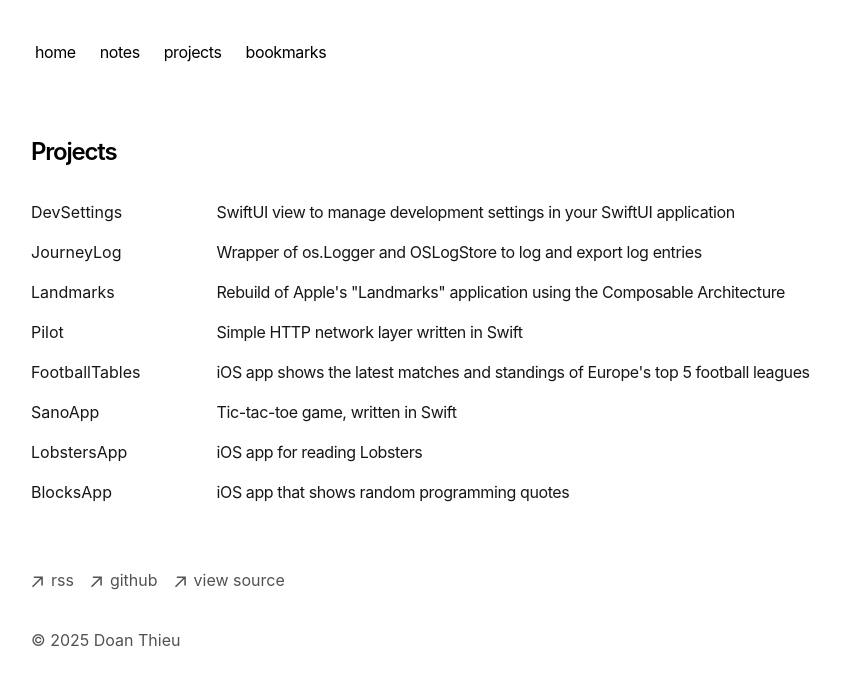
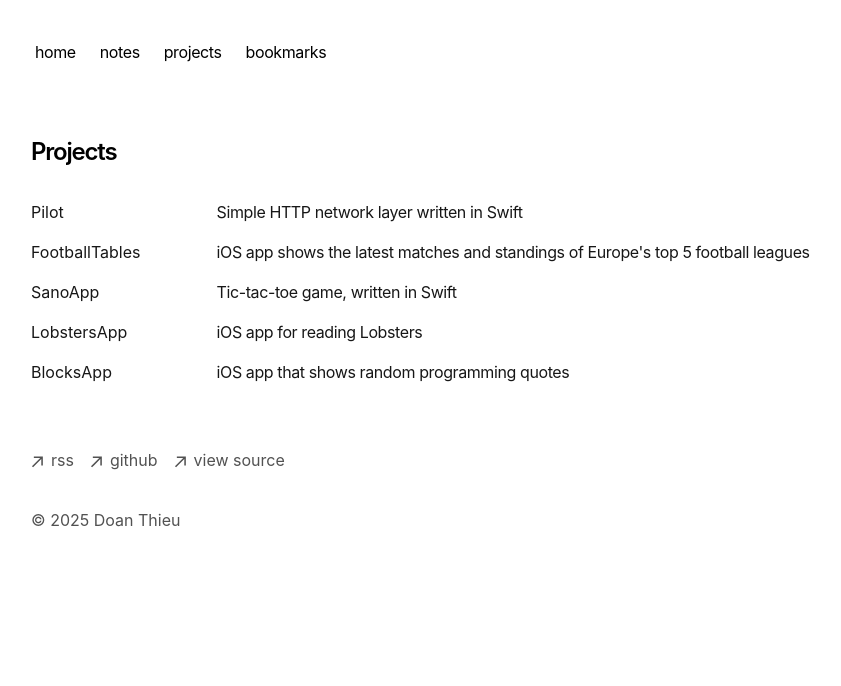
Before and after one commit to Thieurom/thieus-notes, a Next.js app: page /projects in a window 1280 px wide. Shown: the top 686 px of the page, without its empty margins (161-1002 px from the left). Built offline with nearby package versions, Linux system fonts and the light colour scheme.

Commit message:
fix: update blog content and post rendering

```diff
--- a/app/components/bookmarks.tsx
+++ b/app/components/bookmarks.tsx
@@ -9,13 +9,12 @@
       {bookmarks.map((bookmark, index) => (
         <li key={index}>
           <Link
+            className="text-neutral-900 dark:text-neutral-400"
             href={bookmark.url}
             rel="noopener noreferrer"
             target="_blank"
           >
-              <p className="text-neutral-900 dark:text-neutral-400">
-                {bookmark.title}
-              </p>
+            {bookmark.title}
           </Link>
         </li>
       ))}
--- a/app/components/mdx.tsx
+++ b/app/components/mdx.tsx
@@ -1,5 +1,4 @@
 import Link from 'next/link'
-import Image from 'next/image'
 import { MDXRemote } from 'next-mdx-remote/rsc'
 import { highlight } from 'sugar-high'
 import React from 'react'
@@ -44,8 +43,8 @@
   return <a target="_blank" rel="noopener noreferrer" {...props} />
 }
 
-function RoundedImage(props) {
-  return <Image alt={props.alt} className="rounded-lg" {...props} />
+function RoundedImage({ alt, ...props }: React.ComponentProps<'img'>) {
+  return <img alt={alt} className="rounded-lg" {...props} />
 }
 
 function Code({ children, ...props }) {
--- a/app/posts/[slug]/page.tsx
+++ b/app/posts/[slug]/page.tsx
@@ -11,8 +11,9 @@
   }))
 }
 
-export function generateMetadata({ params }) {
-  let post = getBlogPosts().find((post) => post.slug === params.slug)
+export async function generateMetadata({ params }) {
+  let { slug } = await params
+  let post = getBlogPosts().find((post) => post.slug === slug)
   if (!post) {
     return
   }
@@ -51,8 +52,9 @@
   }
 }
 
-export default function Blog({ params }) {
-  let post = getBlogPosts().find((post) => post.slug === params.slug)
+export default async function Blog({ params }) {
+  let { slug } = await params
+  let post = getBlogPosts().find((post) => post.slug === slug)
 
   if (!post) {
     notFound()
--- a/app/posts/posts/learning-basics-of-swiftui.mdx
+++ b/app/posts/posts/learning-basics-of-swiftui.mdx
@@ -8,14 +8,11 @@
 
 I made an iOS app named The Airliners to practice what I've learned.  It provides brief information on the Boeing 7x7 series aircraft, with all the data I get from Wikipedia.
 
-import Image from 'next/image'
-
 <Image
   src="/images/the-airliners-app-screens.png"
   alt="The Airliners app screenshot"
   width={1125}
   height={750}
-  priority
   className="next-image"
 />
 
--- a/app/projects/projects.ts
+++ b/app/projects/projects.ts
@@ -1,23 +1,5 @@
 export function getProjects() {
   return [
-    {
-      title: "DevSettings",
-      year: 2025,
-      description: "SwiftUI view to manage development settings in your SwiftUI application",
-      url: "https://github.com/Thieurom/DevSettings"
-    },
-    {
-      title: "JourneyLog",
-      year: 2023,
-      description: "Wrapper of os.Logger and OSLogStore to log and export log entries",
-      url: "https://github.com/Thieurom/JourneyLog"
-    },
-    {
-      title: "Landmarks",
-      year: 2023,
-      description: "Rebuild of Apple's \"Landmarks\" application using the Composable Architecture",
-      url: "https://github.com/Thieurom/Landmarks"
-    },
     {
       title: "Pilot",
       year: 2022,
```
